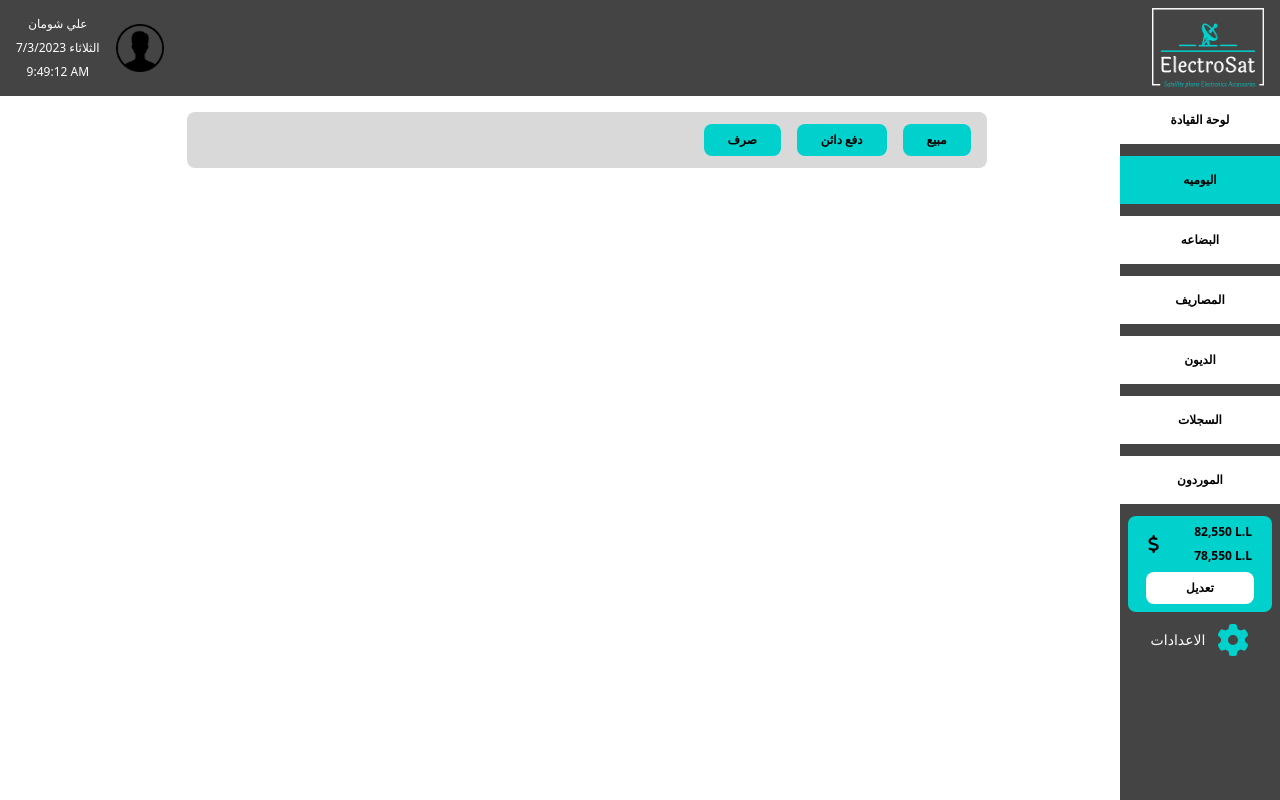
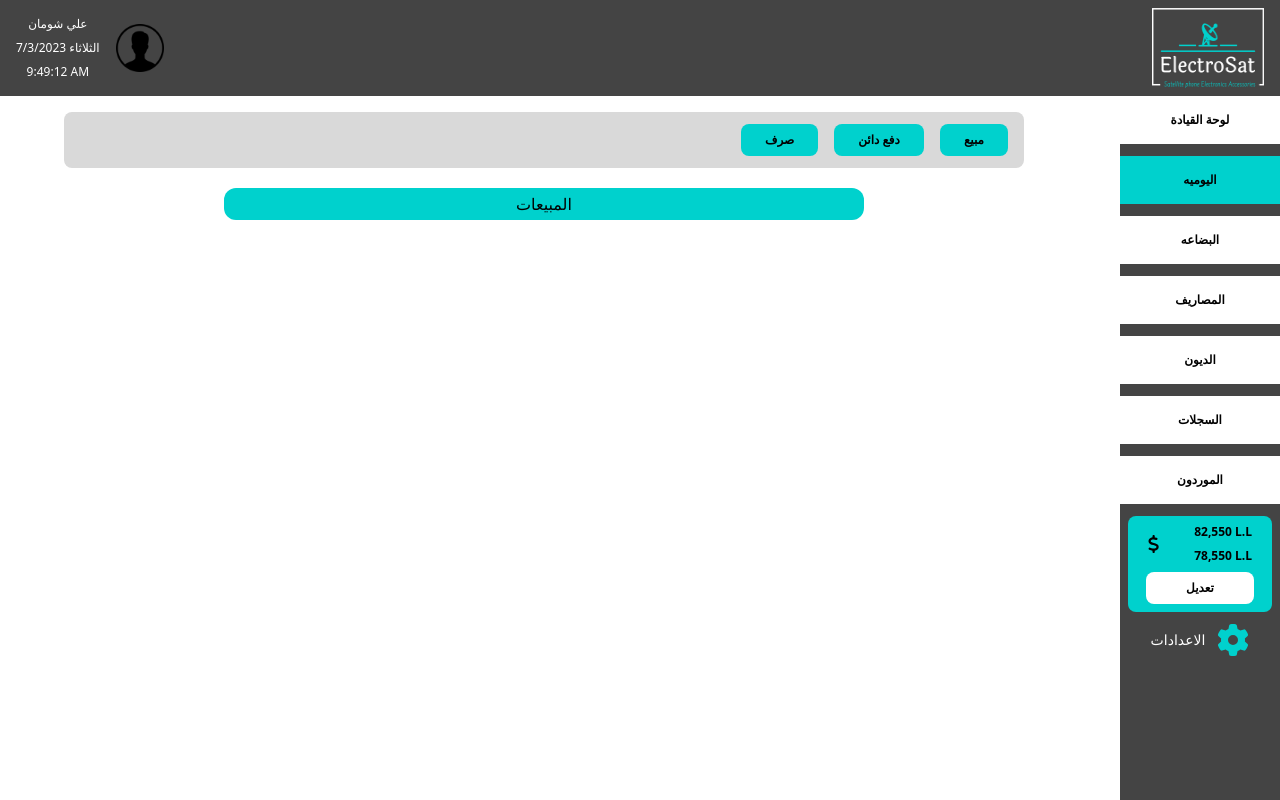
Before and after one commit to aliShouman0/electro-sat, a React (Create React App) app in the folder electro-sat/: page /daily in a window 1280 px wide. Built offline with nearby package versions, Linux system fonts and the light colour scheme.

Commit message:
Frontend: Adding titile and fixing styles

```diff
--- a/electro-sat/src/pages/Daily/Daily.jsx
+++ b/electro-sat/src/pages/Daily/Daily.jsx
@@ -8,7 +8,7 @@ function Daily() {
     <>
       <NavBar userName={"علي شومان"} userImg={userImg} />
       <SideBar />
-      <main className="fixed  top-28 w-5/6 flex  justify-center  right-40   overflow-y-auto  ">
+      <main className="fixed  top-28 w-full  flex  flex-col items-center  justify-center  right-24  overflow-y-auto  ">
         <div className="top-bar bg-greyBar h-14  py-1 w-3/4 rounded-lg flex items-center justify-end font-bold">
           <button className="bg-secondary mr-4 py-2 px-6   text-xs  rounded-lg hover:opacity-60 hover:font-semibold hover:text-sm transition-all	    ">
             صرف
@@ -20,6 +20,12 @@ function Daily() {
             مبيع
           </button>
         </div>
+        <div className="sales mt-5 w-full ">
+          <div className="title w-1/2 bg-secondary text-center m-auto py-1 rounded-xl">
+            <p>المبيعات</p>
+          </div>
+
+        </div>
       </main>
     </>
   );
```
